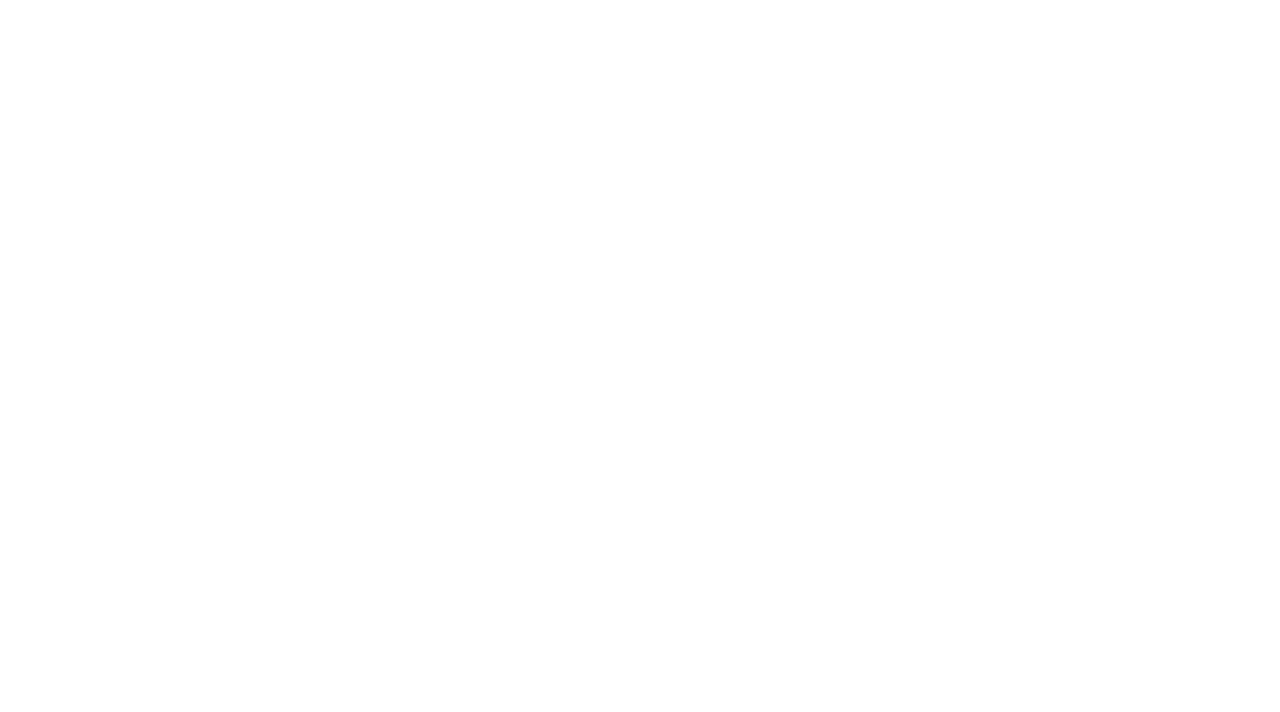
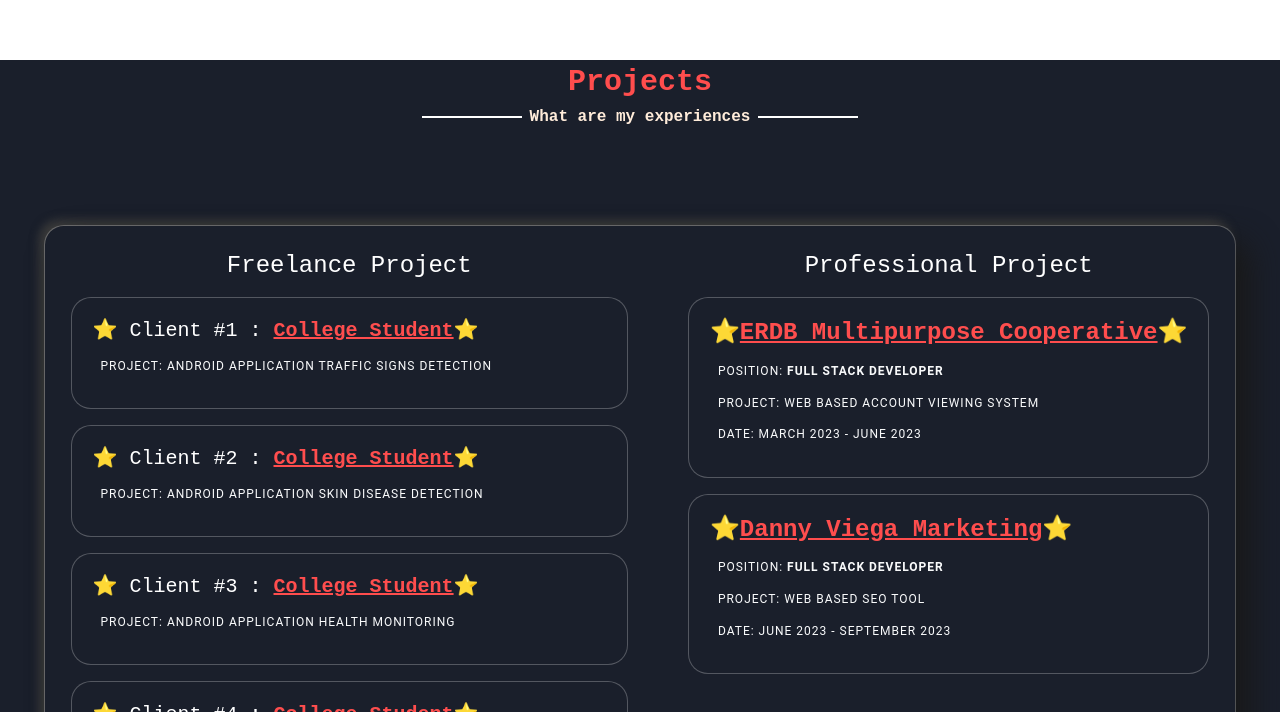
Before and after one commit to Satsuu/JLPortfolio, a React (Vite) app: page /Projects in a window 1280 px wide. Before the commit this address had no page. Shown: the part 240-952 px from the top of the page. Before the commit the page ends 800 px from the top, so only its background shows below. Built offline with nearby package versions, Linux system fonts and the light colour scheme; a web font is replaced by a local one.

Commit message:
Big changes

```diff
--- a/src/App.jsx
+++ b/src/App.jsx
@@ -7,6 +7,7 @@ import HomePage from "./components/Main/MainPage";
 import IntroCard from "./components/IntroCard/Introduction";
 import AboutMyself from "./components/AboutComponent/AboutMe";
 import TechnicalSkills from "./components/Skills/TechStack";
+import FreelanceAndProExp from "./components/Projects/ProjectExp";
 
 function App() {
   return (
@@ -24,6 +25,7 @@ function App() {
           <Route path="/Introduction" element={<IntroCard />} />
           <Route path="/AboutMe" element={<AboutMyself />} />
           <Route path="/TechStack" element={<TechnicalSkills />} />
+          <Route path="/Projects" element={<FreelanceAndProExp />} />
         </Routes>
       </main>
     </Router>
--- a/src/components/IntroCard/Introduction.jsx
+++ b/src/components/IntroCard/Introduction.jsx
@@ -58,7 +58,7 @@ const IntroCard = () => {
                   target="_blank"
                   rel="noopener noreferrer"
                 >
-                  <img src="indeed.png" alt="Indeed" />
+                  <img className="me-2" src="indeed.png" alt="Indeed" />
                 </a>
               </Tooltip>
 
@@ -73,7 +73,12 @@ const IntroCard = () => {
                   target="_blank"
                   rel="noopener noreferrer"
                 >
-                  <img src="github.png" alt="Github" />
+                  <img
+                    className="me-2"
+                    src="github.png"
+                    alt="Github"
+                    style={{ width: "35px", height: "35px" }}
+                  />
                 </a>
               </Tooltip>
               <Tooltip
@@ -95,7 +100,7 @@ const IntroCard = () => {
         </Col>
         <Col xs={10} md={6} className="d-flex justify-content-end introw">
           <div className="circle">
-            <img src="myself.png" alt="James" className="img-fluid" />
+            <img src="myself.png" alt="James" className="img-fluid me-2" />
           </div>
         </Col>
       </Row>
--- a/src/components/Main/MainPage.jsx
+++ b/src/components/Main/MainPage.jsx
@@ -5,6 +5,7 @@ import HomeNav from "../Navigation/Navbar";
 import IntroCard from "../IntroCard/Introduction";
 import AboutMyself from "../AboutComponent/AboutMe";
 import TechnicalSkills from "../Skills/TechStack";
+import FreelanceAndProExp from "../Projects/ProjectExp";
 
 const HomePage = () => {
   return (
@@ -20,6 +21,9 @@ const HomePage = () => {
         <section id="skills">
           <TechnicalSkills />
         </section>
+        <section id="projects">
+          <FreelanceAndProExp />
+        </section>
       </Container>
     </div>
   );
--- /dev/null
+++ b/src/components/Projects/ProjectExp.jsx
@@ -0,0 +1,156 @@
+import React from "react";
+import { Container, Row, Col, Card } from "react-bootstrap";
+import Typography from "@mui/material/Typography";
+import "../../index.css";
+
+const projects = [
+  {
+    client: "College Student",
+    title: "Android application traffic signs detection",
+  },
+  {
+    client: "College Student",
+    title: "Android application skin disease detection",
+  },
+  {
+    client: "College Student",
+    title: "Android application health monitoring",
+  },
+  {
+    client: "College Student",
+    title: "Barangay web application system with geolocation and chatbot",
+  },
+  {
+    client: "College Student",
+    title: "Article filtering web application",
+  },
+  {
+    client: "College Student",
+    title: "Android application emotion detection",
+  },
+];
+
+const companyXp = [
+  {
+    company: "ERDB Multipurpose Cooperative",
+    position: "Full Stack Developer",
+    title: "Web based account viewing system",
+    date: "March 2023 - June 2023",
+  },
+  {
+    company: "Danny Viega Marketing",
+    position: "Full Stack Developer",
+    title: "Web based SEO tool",
+    date: "June 2023 - September 2023",
+  },
+];
+
+const FreelanceAndProExp = () => {
+  return (
+    <Container
+      fluid
+      className="d-flex justify-content-center align-items-center about-container"
+    >
+      <Row>
+        <div className="text-center introduction mb-5">
+          <b className="title">Projects</b>
+          <div className="horizontal-line mx-auto">
+            <div className="line me-2"></div>
+            <div className="text">What are my experiences</div>
+            <div className="line ms-2"></div>
+          </div>
+        </div>
+        <Col className="d-flex align-items-center justify-content-center mt-5">
+          <Card className="glass-morphism mx-auto">
+            <Card.Body>
+              <Row>
+                {/* Freelance Projects */}
+                <Col
+                  xs={6}
+                  className="d-flex align-items-center justify-content-start"
+                >
+                  <div>
+                    <h4 className="text-white mb-3 text-center">
+                      Freelance Project
+                    </h4>
+                    {projects.map((project, index) => (
+                      <Card key={index} className="glass mx-auto mb-3">
+                        <Card.Body>
+                          <div className="d-flex align-items-center">
+                            <h5>
+                              &#11088; Client #{index + 1} : {""}
+                              <b
+                                style={{
+                                  textDecoration: "underline",
+                                  color: "#ff4d4d",
+                                }}
+                              >
+                                {project.client}
+                              </b>
+                              &#11088;
+                            </h5>
+                          </div>
+                          <Typography
+                            className="text-light ms-2"
+                            variant="overline"
+                            display="block"
+                            gutterBottom
+                          >
+                            Project: {project.title}
+                          </Typography>
+                        </Card.Body>
+                      </Card>
+                    ))}
+                  </div>
+                </Col>
+
+                {/* Professional Projects */}
+                <Col xs={6} className="d-flex  justify-content-end">
+                  <div>
+                    <h4 className="text-white mb-3 text-center">
+                      Professional Project
+                    </h4>
+                    {companyXp.map((xp, index) => (
+                      <Card key={index} className="glass mx-auto mb-3">
+                        <Card.Body>
+                          <div className="d-flex align-items-center">
+                            <h4>
+                              &#11088;
+                              <b
+                                style={{
+                                  textDecoration: "underline",
+                                  color: "#ff4d4d",
+                                }}
+                              >
+                                {xp.company}
+                              </b>
+                              &#11088;
+                            </h4>
+                          </div>
+                          <Typography
+                            className="text-light ms-2"
+                            variant="overline"
+                            display="block"
+                            gutterBottom
+                          >
+                            Position: <b style={{}}>{xp.position}</b>
+                            <br />
+                            Project: {xp.title}
+                            <br />
+                            Date: {xp.date}
+                          </Typography>
+                        </Card.Body>
+                      </Card>
+                    ))}
+                  </div>
+                </Col>
+              </Row>
+            </Card.Body>
+          </Card>
+        </Col>
+      </Row>
+    </Container>
+  );
+};
+
+export default FreelanceAndProExp;
--- a/src/components/Skills/TechStack.jsx
+++ b/src/components/Skills/TechStack.jsx
@@ -1,7 +1,6 @@
 import React from "react";
 import { Container, Row, Col, Card, Image } from "react-bootstrap";
 import "../../index.css";
-import FreelanceExp from "./Freelance";
 
 const TechnicalSkills = () => {
   const techStack = [
@@ -33,7 +32,6 @@ const TechnicalSkills = () => {
     { label: "Photoshop", icon: "photoshop.png" },
   ];
 
-  // Set the number of columns per row
   const columnsPerRow = 6;
 
   return (
@@ -46,15 +44,12 @@ const TechnicalSkills = () => {
           <b className="title">Tech Stack</b>
           <div className="horizontal-line mx-auto">
             <div className="line me-2"></div>
-            <div className="text">&</div>
+            <div className="text">What do I use</div>
             <div className="line ms-2"></div>
           </div>
-          <b className="text">Projects</b>
         </div>
 
         <Col className="d-flex align-items-center justify-content-center mt-5">
-          <Card className="glass-morphism mx-auto">
-            <Card.Body>
           <Row className="d-flex justify-content-center align-items-center">
             {techStack.map(({ label, icon }, index) => (
               <Col
@@ -62,7 +57,7 @@ const TechnicalSkills = () => {
                 lg={12 / columnsPerRow}
                 md={12 / columnsPerRow}
                 sm={12}
-                    className="text-center"
+                className="text-center icon-container" // Add the new class here
               >
                 <Image src={icon} alt={`icon-${index}`} />
                 <p className="mt-3" style={{ color: "#ffecda" }}>
@@ -71,10 +66,7 @@ const TechnicalSkills = () => {
               </Col>
             ))}
           </Row>
-            </Card.Body>
-          </Card>
         </Col>
-        <FreelanceExp />
       </Row>
     </Container>
   );
--- a/src/index.css
+++ b/src/index.css
@@ -97,11 +97,11 @@
 }
 
 .glass-morphism {
-  padding: 5px;
+  padding: 10px;
   border: 1px solid rgba(255, 255, 255, 0.25);
   border-radius: 20px;
   background-color: #292e3b;
-  box-shadow: 15px 15px 30px rgb(25, 25, 25), -15px -15px 30px rgb(60, 60, 60);
+  box-shadow: 15px 15px 30px rgb(25, 25, 25), -5px -5px 10px rgb(60, 60, 60);
   margin-bottom: 50px;
   text-align: justify;
   color: white;
@@ -131,7 +131,7 @@
 }
 
 .title {
-  font-size: 50px;
+  font-size: 30px;
   font-weight: bolder;
   color: #ff4d4d;
 }
@@ -161,3 +161,14 @@
 section {
   scroll-margin-top: 60px;
 }
+
+/* index.css or your custom CSS file */
+.icon-container {
+  position: relative;
+  overflow: hidden;
+  transition: transform 0.3s ease-in-out; /* Add a smooth transition effect */
+}
+
+.icon-container:hover {
+  transform: scale(1.2); /* Increase the scale factor as needed */
+}
```
Also changed, not shown: src/components/AboutComponent/AboutMe.jsx (+34 -28 lines), src/components/Skills/Freelance.jsx (deleted, +0 -71 lines). Lines whose indentation alone changed are shown as unchanged.
